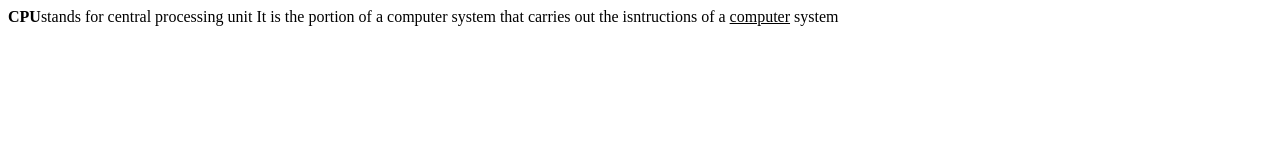
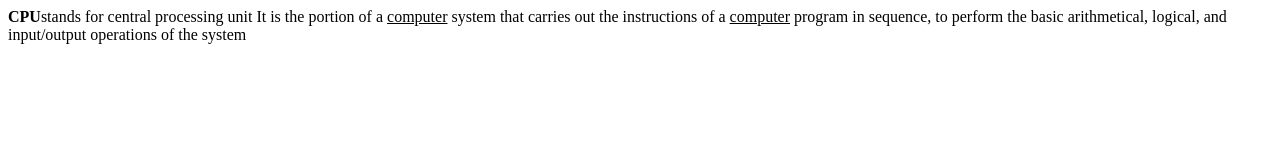
Before and after one commit to iamneo-production/eeecefbdadaeccdfffebaeceaec, a website: page public/index.html in a window 1280 px wide. Drawn offline with Linux system fonts and the light colour scheme.

Commit message:
Backup Commit

```diff
--- a/public/index.html
+++ b/public/index.html
@@ -8,8 +8,9 @@
     <link rel="stylesheet" href="style.css" />
 </head>
 <body><b>CPU</b>stands for central processing unit
-    It is the portion of a computer system that carries
-    out the isntructions of a <u> computer</u> system
+    It is the portion of a <u>computer</u> system that carries
+    out the instructions of a <u> computer</u> program in sequence,
+    to perform the basic arithmetical, logical, and input/output operations of the system
 
 </body>
 </html>
```
